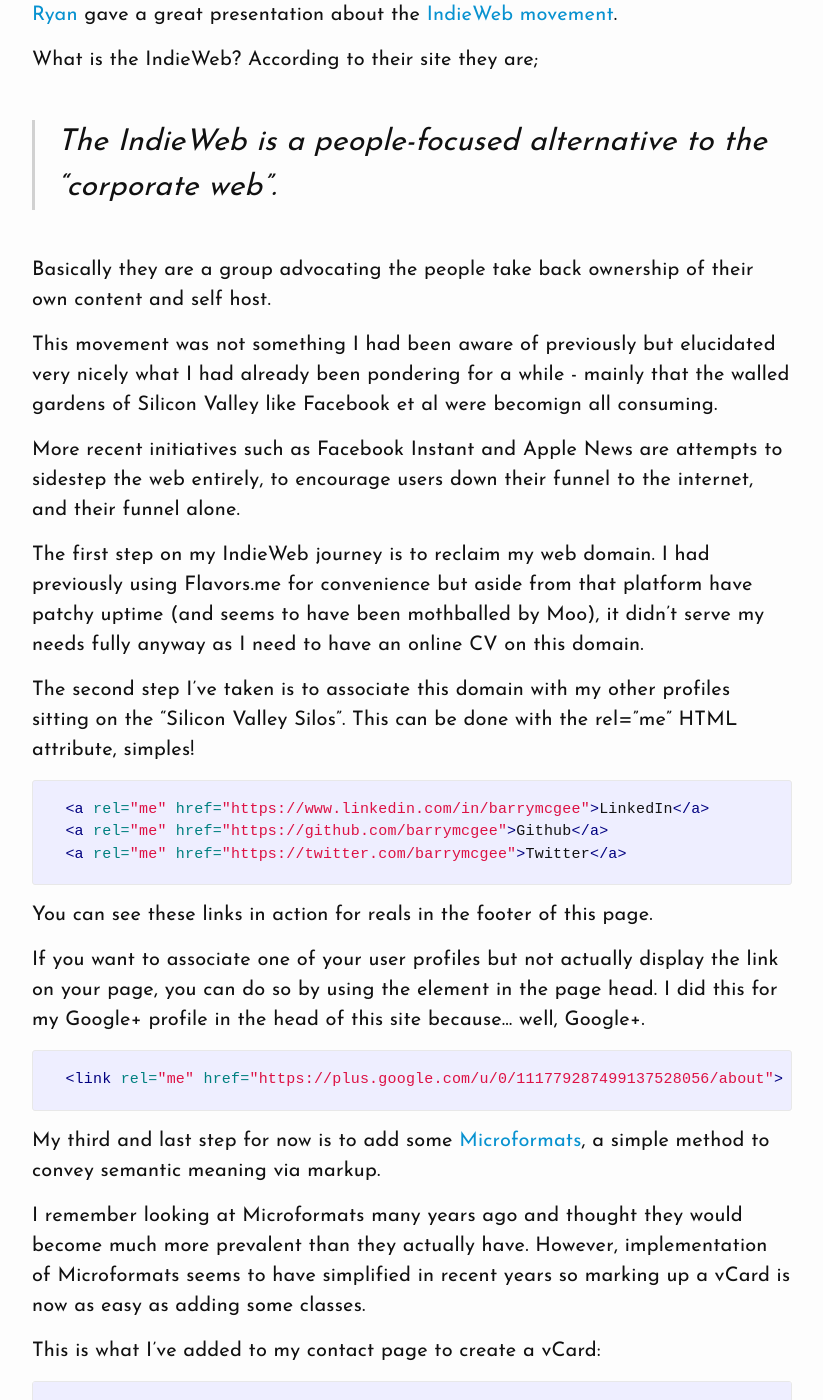
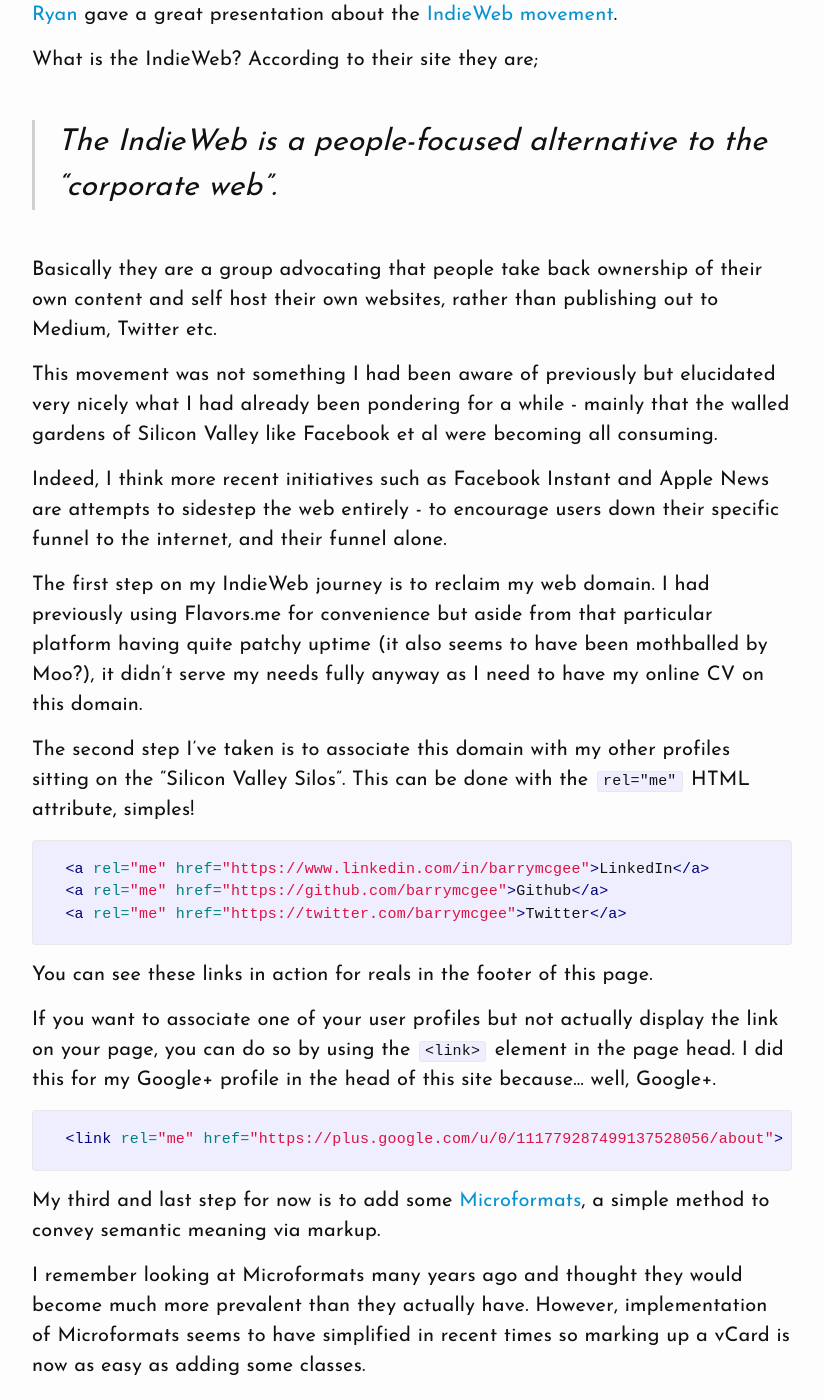
Before and after one commit to ciaranmckenna/ciaranmckenna.com, a Jekyll site: the page built from _posts/2016-02-04-embracing-the-indieweb.markdown, in a window 1280 px wide and 1400 px high, scrolled down 755 px. Shown: the whole window, without its empty margins (228-1051 px from the left). Built offline with Jekyll 4.4.1, drawn with Linux system fonts in a browser that asks for light colours; some of the changed text lies outside the part shown.

Commit message:
Fix typos and correct grammar on IndieWeb post

```diff
--- a/_posts/2016-02-04-embracing-the-indieweb.markdown
+++ b/_posts/2016-02-04-embracing-the-indieweb.markdown
@@ -16,15 +16,15 @@
 
 > The IndieWeb is a people-focused alternative to the "corporate web".
 
-Basically they are a group advocating the people take back ownership of their own content and self host.
+Basically they are a group advocating that people take back ownership of their own content and self host their own websites, rather than publishing out to Medium, Twitter etc.
 
-This movement was not something I had been aware of previously but elucidated very nicely what I had already been pondering for a while - mainly that the walled gardens of Silicon Valley like Facebook et al were becomign all consuming.
+This movement was not something I had been aware of previously but elucidated very nicely what I had already been pondering for a while - mainly that the walled gardens of Silicon Valley like Facebook et al were becoming all consuming.
 
-More recent initiatives such as Facebook Instant and Apple News are attempts to sidestep the web entirely, to encourage users down their funnel to the internet, and their funnel alone.
+Indeed, I think more recent initiatives such as Facebook Instant and Apple News are attempts to sidestep the web entirely - to encourage users down their specific funnel to the internet, and their funnel alone.
 
-The first step on my IndieWeb journey is to reclaim my web domain. I had previously using Flavors.me for convenience but aside from that platform have patchy uptime (and seems to have been mothballed by Moo), it didn't serve my needs fully anyway as I need to have an online CV on this domain.
+The first step on my IndieWeb journey is to reclaim my web domain. I had previously using Flavors.me for convenience but aside from that particular platform having quite patchy uptime (it also seems to have been mothballed by Moo?), it didn't serve my needs fully anyway as I need to have my online CV on this domain.
 
-The second step I've taken is to associate this domain with my other profiles sitting on the "Silicon Valley Silos". This can be done with the rel="me" HTML attribute, simples!
+The second step I've taken is to associate this domain with my other profiles sitting on the "Silicon Valley Silos". This can be done with the `rel="me"` HTML attribute, simples!
 
 {% highlight html %}
   <a rel="me" href="https://www.linkedin.com/in/barrymcgee">LinkedIn</a>
@@ -35,19 +35,19 @@
 You can see these links in action for reals in the footer of this page.
 
 If you want to associate one of your user profiles but not actually display the link
-on your page, you can do so by using the <link> element in the page head. I did this
+on your page, you can do so by using the `<link>` element in the page head. I did this
 for my Google+ profile in the head of this site because... well, Google+.
 
 {% highlight html %}
   <link rel="me" href="https://plus.google.com/u/0/111779287499137528056/about">
 {% endhighlight %}
 
-My third and last step for now is to add some [Microformats](http://microformats.org/), a simple method to convey
-semantic meaning via markup.
+My third and last step for now is to add some [Microformats](http://microformats.org/),
+a simple method to convey semantic meaning via markup.
 
 I remember looking at Microformats many years ago and thought they would become much
 more prevalent than they actually have. However, implementation of Microformats seems
-to have simplified in recent years so marking up a vCard is now as easy as adding some classes.
+to have simplified in recent times so marking up a vCard is now as easy as adding some classes.
 
 This is what I've added to my contact page to create a vCard:
 
@@ -59,7 +59,8 @@
 {% endhighlight %}
 
 Personally, I'd prefer if the implementation involved a data attribute such as `data-vcard="tel"` or similar
-as I imagine that adding such generic classes as 'email' and 'tel' would cause styling conflicts on many sites.
+as I imagine that adding such generic classes as 'email' and 'tel' would cause styling conflicts on many sites
+but that's another note for another time.
 
 So - that's it for now. A new site, some small steps to IndieWeb it and a commitment to publish more here.
 
```
Also changed, not shown: 1 other file.
